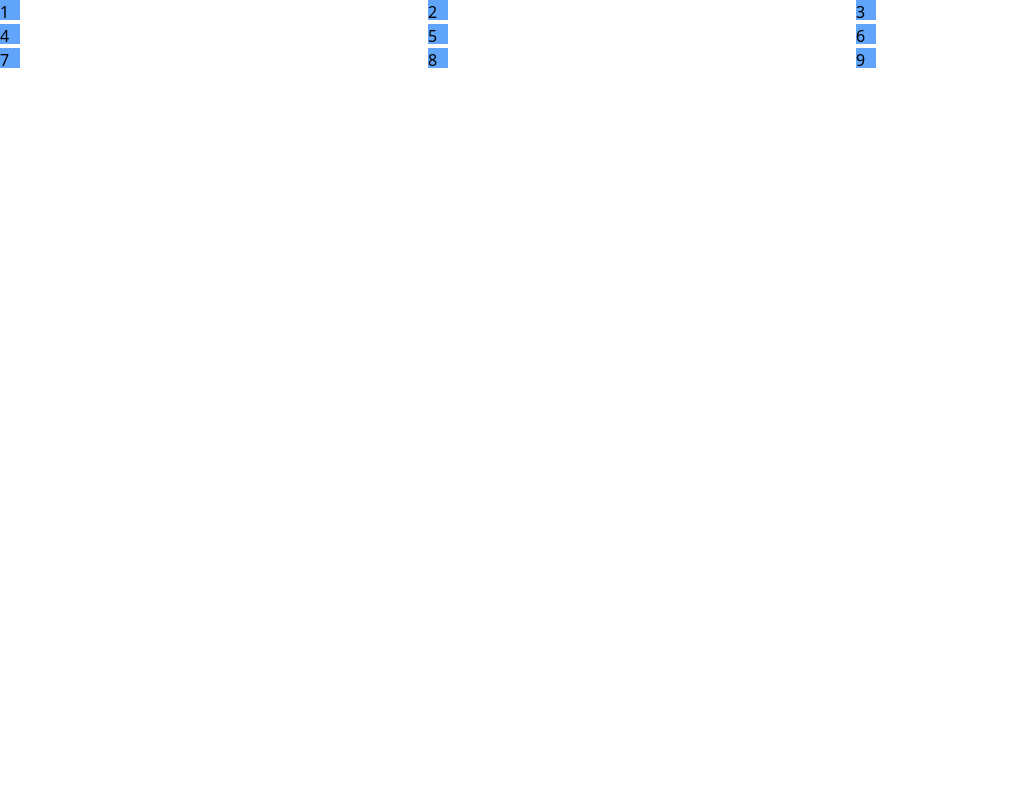
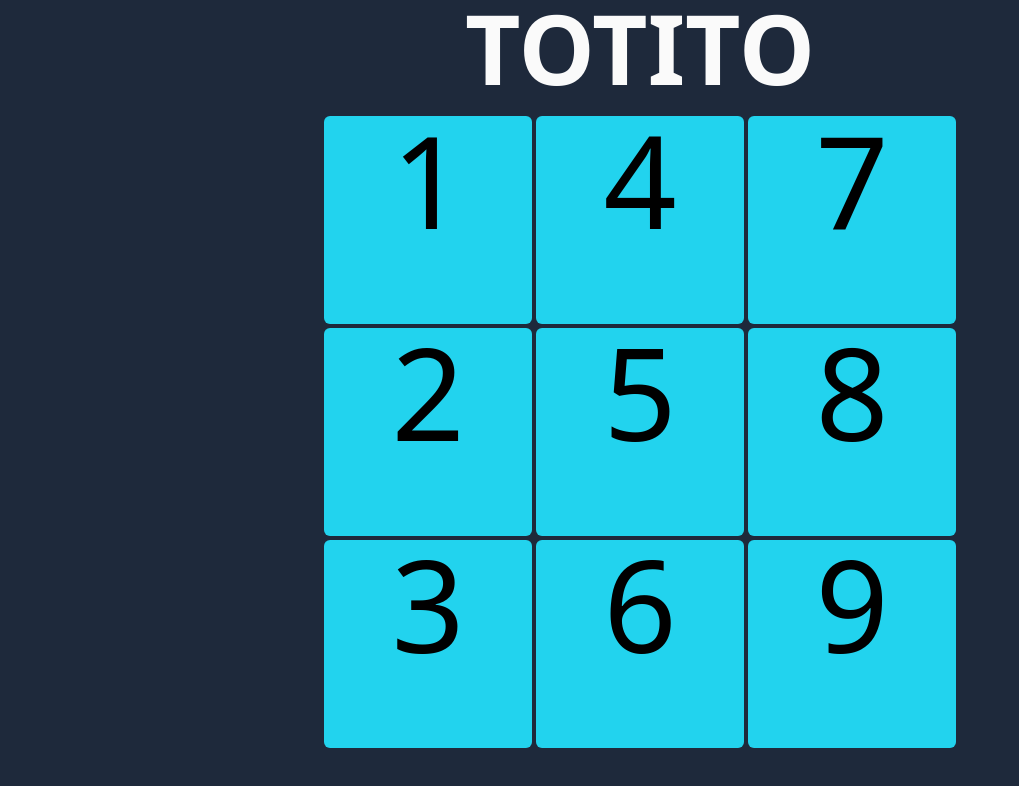
Before and after one commit to davidenriquehm98/ReactIntroduction, a Next.js app in the folder reconstruccionTotito2/totito/: page /tablero in a window 1280 px wide. Shown: the top 786 px of the page, without its empty margins (0-1019 px from the left). Built offline with nearby package versions, Linux system fonts and the light colour scheme.

Commit message:
cambio de diseño del tablero

```diff
--- a/reconstruccionTotito2/totito/pages/tablero.js
+++ b/reconstruccionTotito2/totito/pages/tablero.js
@@ -1,19 +1,22 @@
 const Tablero = () => {
   return (
-    <div className="grid grid-cols-3 gap-1 " >
-      {/* usaremos temporalmente unos div */}
-      <div className="h-5 w-5 bg-blue-400">1</div>
-      <div className="h-5 w-5 bg-blue-400">2</div>
-      <div className="h-5 w-5 bg-blue-400">3</div>
+    <div className="min-h-screen bg-slate-800 ">
+      <h1 className="text-8xl text-center mb-5 font-extrabold text-neutral-50 ">TOTITO</h1>
+      <div className="grid grid-rows-3 grid-flow-col gap-1 justify-center items-center">
 
-      <div className="h-5 w-5 bg-blue-400">4</div>
-      <div className="h-5 w-5 bg-blue-400">5</div>
-      <div className="h-5 w-5 bg-blue-400">6</div>
+        <div className="w-52 h-52 rounded-md text-9xl bg-cyan-400 text-center cursor-pointer hover:bg-cyan-600">1</div>
+        <div className="w-52 h-52 rounded-md text-9xl bg-cyan-400 text-center cursor-pointer hover:bg-cyan-600">2</div>
+        <div className="w-52 h-52 rounded-md text-9xl bg-cyan-400 text-center cursor-pointer hover:bg-cyan-600">3</div>
 
-      <div className="h-5 w-5 bg-blue-400">7</div>
-      <div className="h-5 w-5 bg-blue-400">8</div>
-      <div className="h-5 w-5 bg-blue-400">9</div>
+        <div className="w-52 h-52 rounded-md text-9xl bg-cyan-400 text-center cursor-pointer hover:bg-cyan-600">4</div>
+        <div className="w-52 h-52 rounded-md text-9xl bg-cyan-400 text-center cursor-pointer hover:bg-cyan-600">5</div>
+        <div className="w-52 h-52 rounded-md text-9xl bg-cyan-400 text-center cursor-pointer hover:bg-cyan-600">6</div>
 
+        <div className="w-52 h-52 rounded-md text-9xl bg-cyan-400 text-center cursor-pointer hover:bg-cyan-600">7</div>
+        <div className="w-52 h-52 rounded-md text-9xl bg-cyan-400 text-center cursor-pointer hover:bg-cyan-600">8</div>
+        <div className="w-52 h-52 rounded-md text-9xl bg-cyan-400 text-center cursor-pointer hover:bg-cyan-600">9</div>
+
+      </div>
     </div>
   )
 }
```
